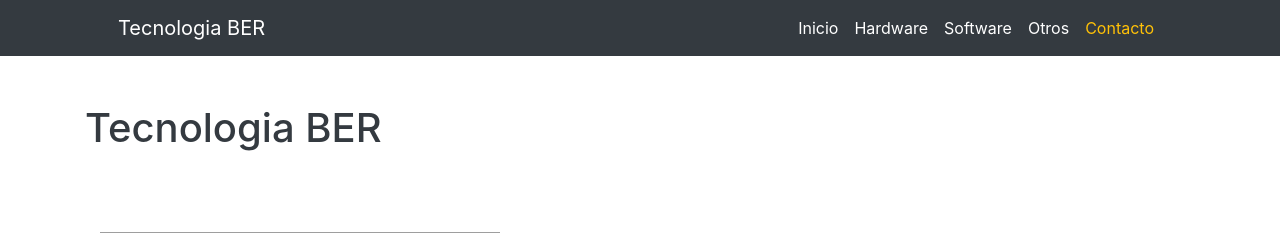
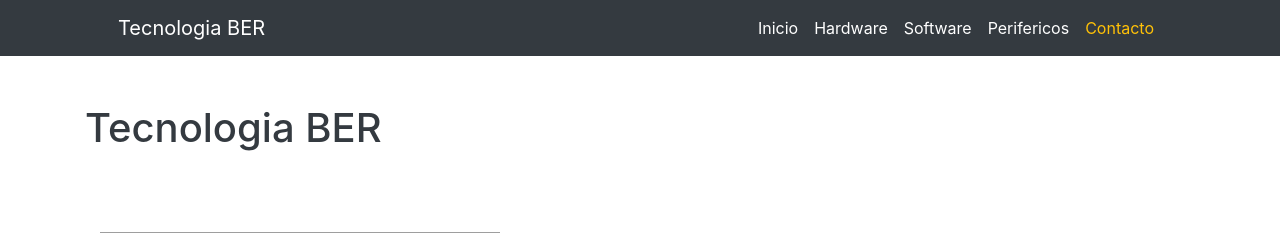
Before and after one commit to h-kANAME/tp_web_2, a PHP site: page /index.php in a window 1280 px wide. Shown: the top 233 px of the page. Run offline with PHP 8.4, Linux system fonts and the light colour scheme; grey boxes are pictures that could not be loaded.

Commit message:
obsessive commit

```diff
--- a/inc/footer.php
+++ b/inc/footer.php
@@ -7,7 +7,7 @@
 					<li class="nav-item"><a class="nav-link text-white"
 							href="https://www.linkedin.com/in/emmanuel-lopez-4b4061128" target="new">Lopez, Emmanuel</a></li>
 					<li class="nav-item"><a class="nav-link text-white" href="https://www.linkedin.com/in/bryan-rivera-23b7311b7/"
-							target="new">Rrivera, Bryan</a></li>
+							target="new">Rivera, Bryan</a></li>
 					<li class="nav-item"><a class="nav-link text-white"
 							href="https://www.linkedin.com/in/ricardo-baez-leal-marketing-analyst-lead-generation-1893b3161/"
 							target="new">Baez Leal, Ricardo</a></li>
--- a/inc/header.php
+++ b/inc/header.php
@@ -36,7 +36,7 @@
 							<a class="nav-link text-white" href="software.php">Software</a>
 						</li>
 						<li class="nav-item md-px-3">
-							<a class="nav-link text-white" href="">Otros</a>
+							<a class="nav-link text-white" href="">Perifericos</a>
 						</li>
 						<li class="nav-item md-px-3">
 							<a class="nav-link text-warning" href="contacto.php">Contacto</a>
```
